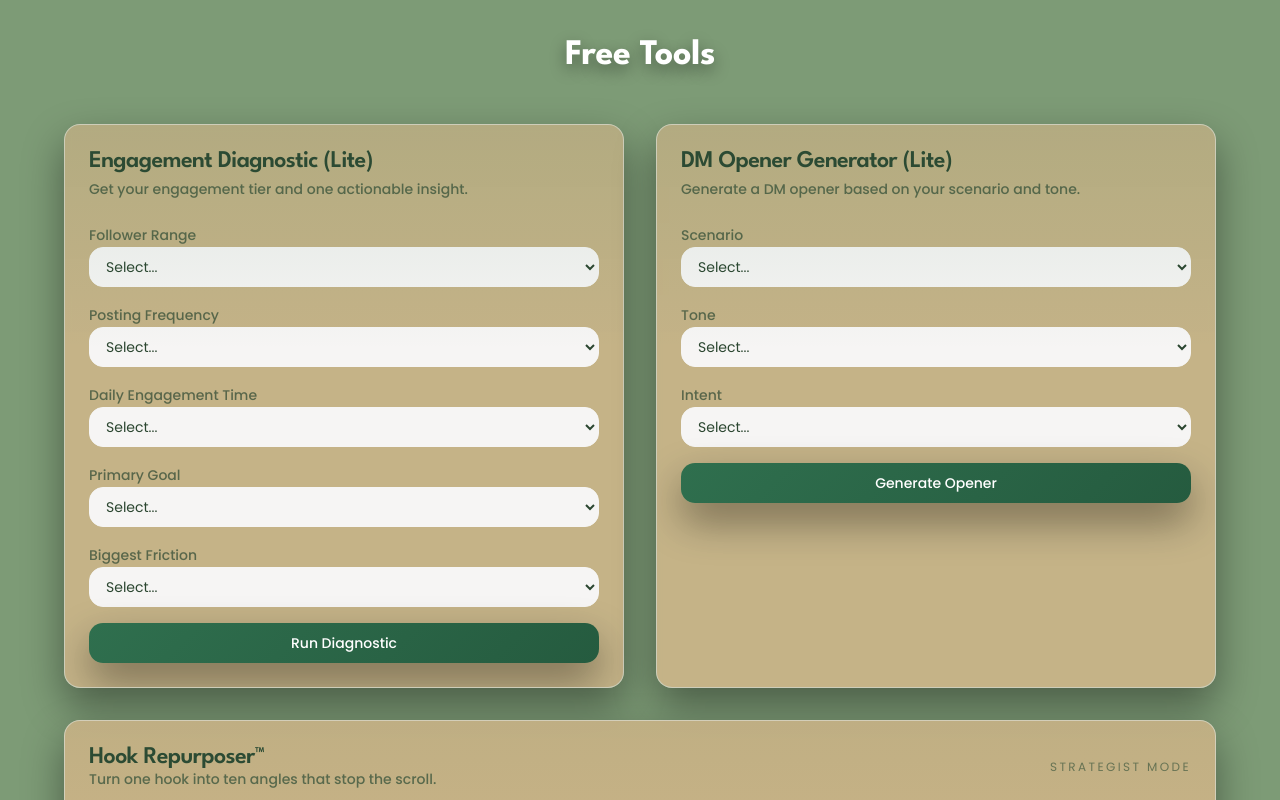
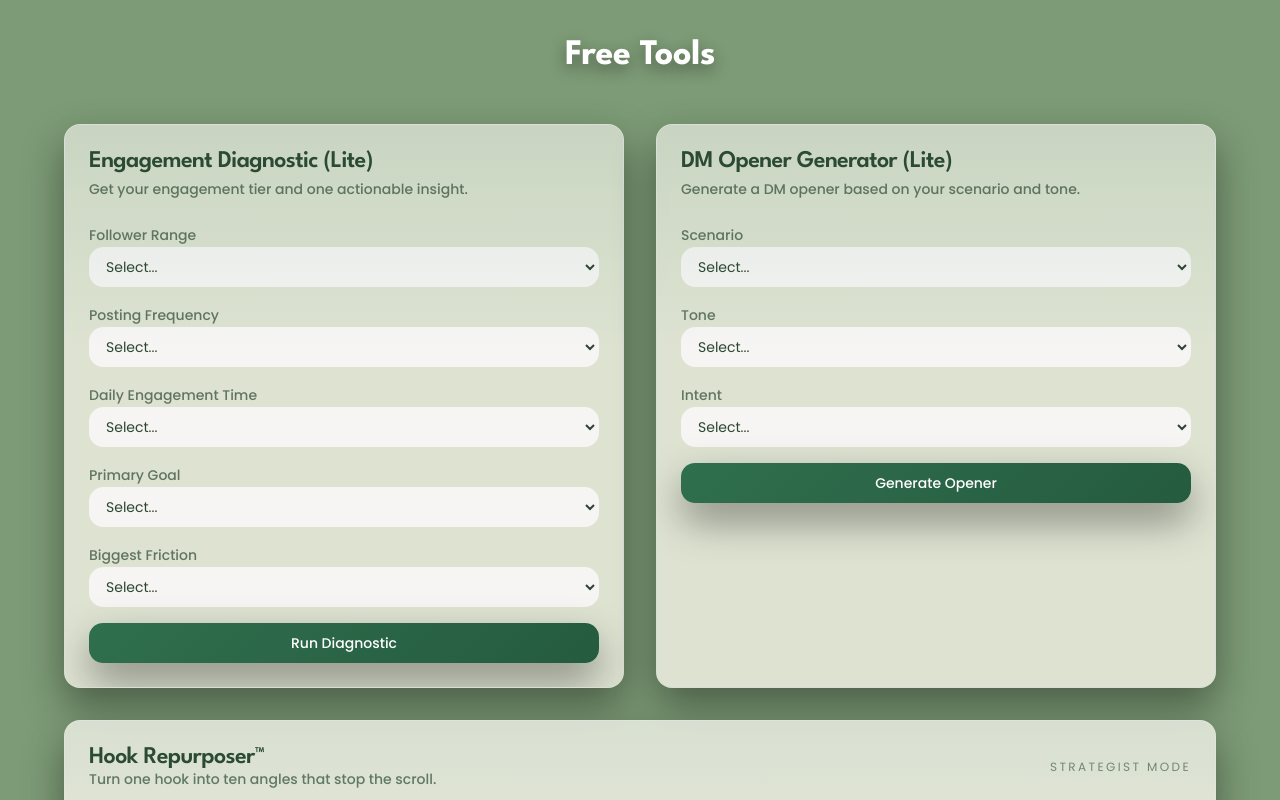
Before and after one commit to gmajors1326/strategies-tool-funnel, a Next.js app: page / in a window 1280 px wide. Shown: the part 520-1320 px from the top of the page. Built offline with nearby package versions, Linux system fonts and the light colour scheme.

Commit message:
Set card background to #f6f6e9

```diff
--- a/app/globals.css
+++ b/app/globals.css
@@ -6,9 +6,9 @@
   :root {
     --background: 156 45% 12%;
     --foreground: 120 20% 98%;
-    --card: 36 49% 70%;
+    --card: 51 47% 94%;
     --card-foreground: 133 24% 22%;
-    --popover: 36 49% 70%;
+    --popover: 51 47% 94%;
     --popover-foreground: 154 30% 14%;
     --primary: 151 45% 33%;
     --primary-foreground: 0 0% 100%;
```
